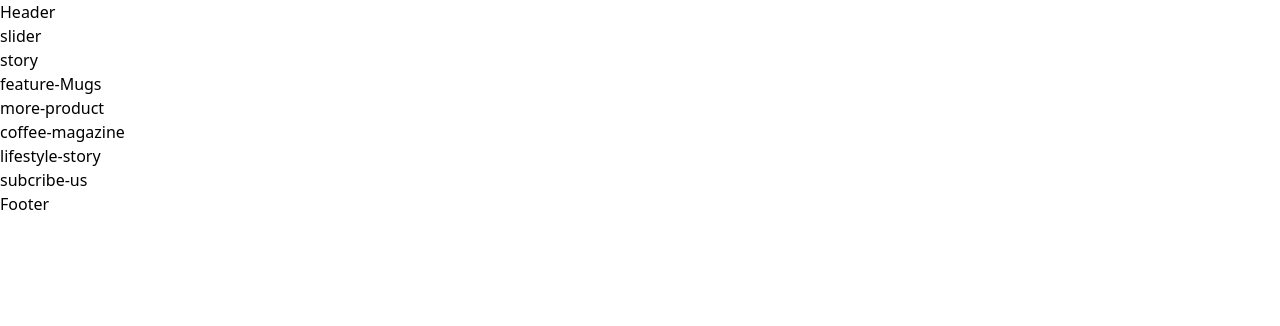
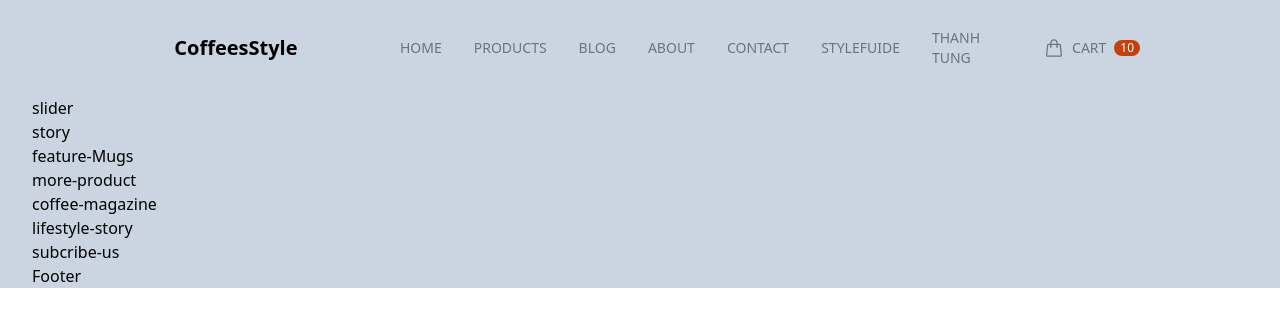
Before and after one commit to thtung-bomb/tailwindCSS-coffee-web, a website: page public/index.html in a window 1280 px wide. Drawn offline with Linux system fonts and the light colour scheme.

Commit message:
build: add header

```diff
--- a/package.json
+++ b/package.json
@@ -15,6 +15,7 @@
     "binary-extensions": "^2.2.0",
     "brace-expansion": "^2.0.1",
     "braces": "^3.0.2",
+    "build-css": "^0.2.0",
     "camelcase-css": "^2.0.1",
     "chokidar": "^3.5.3",
     "color-convert": "^2.0.1",
@@ -96,7 +97,9 @@
     "yaml": "^2.3.4"
   },
   "scripts": {
-    "test": "echo \"Error: no test specified\" && exit 1"
+    "test": "echo \"Error: no test specified\" && exit 1",
+    "build:css": "tailwindcss -i ./src/input.css -o ./public/output.css --watch",
+    "start:dev": "live-server public"
   },
   "keywords": [],
   "author": "",
--- a/public/index.html
+++ b/public/index.html
@@ -3,14 +3,76 @@
   <head>
     <meta charset="UTF-8" />
     <meta name="viewport" content="width=device-width, initial-scale=1.0" />
-    <link href="./output.css" rel="stylesheet" />
-
+    <link href="./output.css" type="text/css" rel="stylesheet" />
     <title>Document</title>
   </head>
   <body>
     <div id="root">
-      <div class="content-wrapper">
-        <header>Header</header>
+      <div
+        class="content-wrapper max-w-screen-2xl text-base mx-auto px-8 bg-slate-300"
+      >
+        <header class="py-6 mx-10">
+          <nav class="flex flex-row justify-between items-center">
+            <div
+              class="logo basis-2/6 text-center text-xl font-semibold cursor-pointer"
+            >
+              CoffeesStyle
+            </div>
+            <ul
+              class="basis-3/6 flex items-center gap-8 justify-end uppercase text-sm text-gray-500 font-medium"
+            >
+              <li class="ct-top-menu-item">
+                <a href="#">Home</a>
+              </li>
+              <li class="ct-top-menu-item">
+                <a href="#">Products</a>
+              </li>
+              <li class="ct-top-menu-item">
+                <a href="#">Blog</a>
+              </li>
+              <li class="ct-top-menu-item">
+                <a href="#">About</a>
+              </li>
+              <li class="ct-top-menu-item">
+                <a href="#">Contact</a>
+              </li>
+              <li class="ct-top-menu-item">
+                <a href="#">StyleFuide</a>
+              </li>
+              <li class="ct-top-menu-item">
+                <a href="#">Thanh Tung</a>
+              </li>
+            </ul>
+            <ul
+              class="basis-1/6 flex justify-start items-center ml-16 uppercase text-sm text-gray-500 font-medium"
+            >
+              <li class="ct-top-menu-item">
+                <a href="#" class="flex items-center">
+                  <svg
+                    xmlns="http://www.w3.org/2000/svg"
+                    class="ntt-icon"
+                    fill="none"
+                    viewBox="0 0 24 24"
+                    stroke-width="1.5"
+                    stroke="currentColor"
+                    class="w-6 h-6"
+                  >
+                    <path
+                      stroke-linecap="round"
+                      stroke-linejoin="round"
+                      d="M15.75 10.5V6a3.75 3.75 0 1 0-7.5 0v4.5m11.356-1.993 1.263 12c.07.665-.45 1.243-1.119 1.243H4.25a1.125 1.125 0 0 1-1.12-1.243l1.264-12A1.125 1.125 0 0 1 5.513 7.5h12.974c.576 0 1.059.435 1.119 1.007ZM8.625 10.5a.375.375 0 1 1-.75 0 .375.375 0 0 1 .75 0Zm7.5 0a.375.375 0 1 1-.75 0 .375.375 0 0 1 .75 0Z"
+                    />
+                  </svg>
+                  <span class="mx-2">Cart</span>
+                  <span
+                    class="ntt-badge-circle bg-orange-700 text-white rounded-full"
+                    >10</span
+                  >
+                </a>
+              </li>
+            </ul>
+          </nav>
+        </header>
         <main>
           <div class="slider">slider</div>
           <!-- End slider   -->
--- a/src/input.css
+++ b/src/input.css
@@ -1,3 +1,14 @@
 @tailwind base;
 @tailwind components;
 @tailwind utilities;
+/* ct = custom */
+.ct-top-menu-item {
+  @apply cursor-pointer py-1 hover:text-gray-800 relative after:absolute after:bottom-0 after:left-0 after:h-0.5 after:w-0 hover:after:w-full after:transition-all after:ease-in-out after:bg-light-coffee;
+}
+
+.ntt-icon {
+  @apply w-5 h-5 inline-block;
+}
+.ntt-badge-circle {
+  @apply text-xs text-center rounded-full px-1.5;
+}
--- a/tailwind.config.js
+++ b/tailwind.config.js
@@ -2,7 +2,11 @@
 module.exports = {
   content: ["./public/**/*.{html,js}"],
   theme: {
-    extend: {},
+    extend: {
+      colors: {
+        'light-coffee': '#C89F94'
+      }
+    },
   },
   plugins: [],
 }
```
Also changed, not shown: public/output.css, 2 other files.
